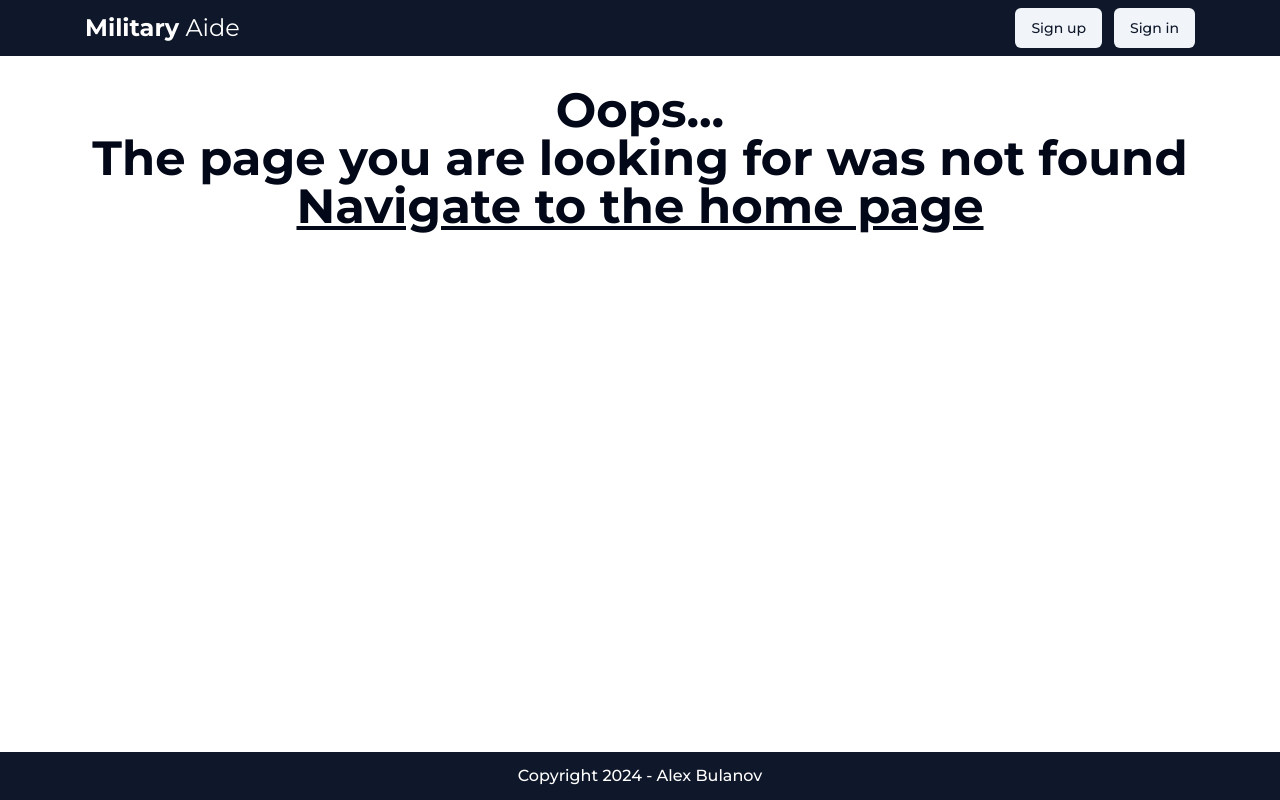
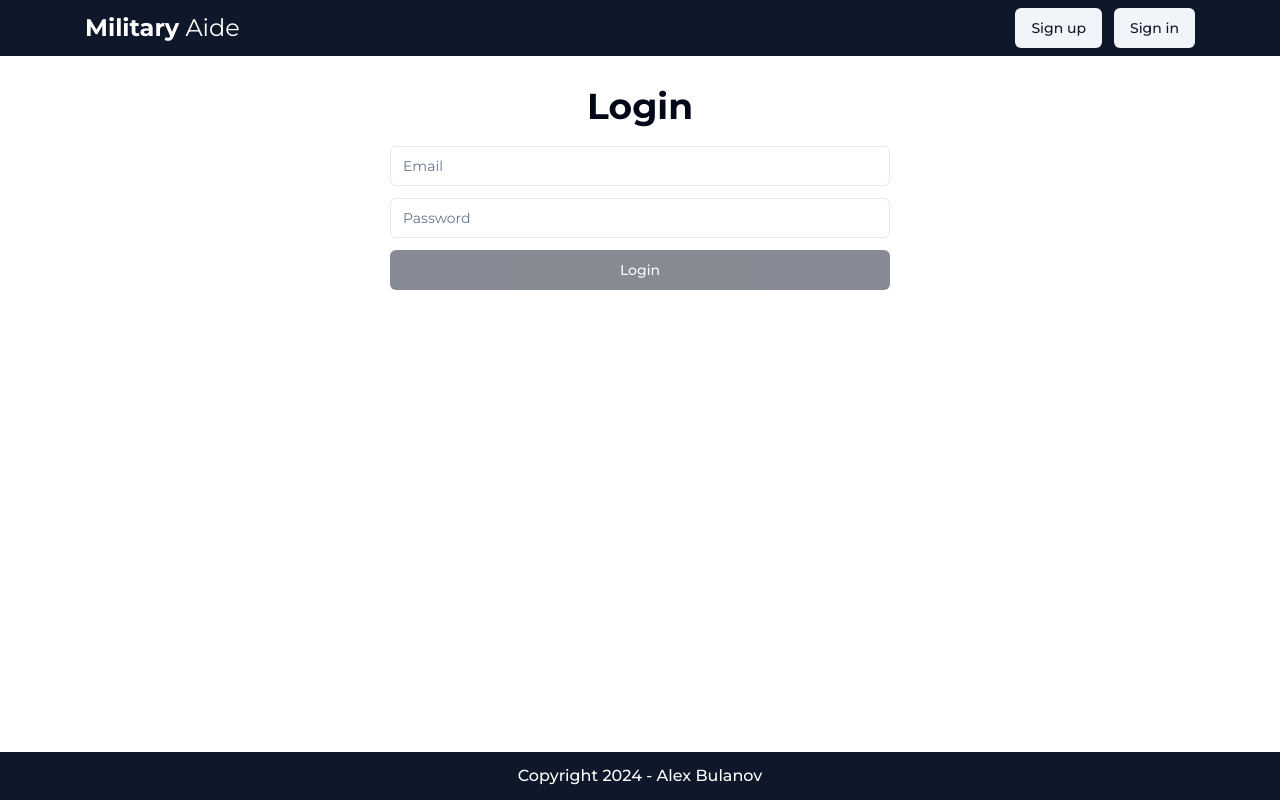
Before and after one commit to AlexBulanov1/military-aide, a React (Vite) app: page /login in a window 1280 px wide. Before the commit this address had no page. Built offline with nearby package versions, Linux system fonts and the light colour scheme.

Commit message:
Implement login user

```diff
--- a/server/db.json
+++ b/server/db.json
@@ -1,11 +1,5 @@
 {
 	"users": [
-    {
-      "id": "abcd",
-      "username": "admin",
-      "password": "admin",
-      "role": "admin"
-    },
 		{
 			"id": "e423",
 			"email": "admin@military.com",
--- a/src/Router.tsx
+++ b/src/Router.tsx
@@ -1,5 +1,6 @@
 import { BrowserRouter, Route, Routes } from 'react-router-dom';
 import Layout from './layout/Layout';
+import Login from './pages/Login';
 import NotFound from './pages/NotFound';
 import Register from './pages/Register';
 
@@ -9,6 +10,7 @@ const Router = () => {
 			<Routes>
 				<Route path='/' element={<Layout />}>
 					<Route path='register' element={<Register />} />
+					<Route path='login' element={<Login />} />
 					<Route element={<NotFound />} path='*' />
 				</Route>
 			</Routes>
--- /dev/null
+++ b/src/components/LoginForm.tsx
@@ -0,0 +1,97 @@
+import { useUserStore } from '@/store/user';
+import { User } from '@/types/user';
+import { yupResolver } from '@hookform/resolvers/yup';
+import { useEffect } from 'react';
+import { SubmitHandler, useForm } from 'react-hook-form';
+import { useNavigate } from 'react-router-dom';
+import * as Yup from 'yup';
+import { useShallow } from 'zustand/react/shallow';
+import FormError from './FormError';
+import Loader from './Loader';
+import { Button } from './ui/button';
+import { Input } from './ui/input';
+
+const loginValidationSchema = Yup.object().shape({
+	email: Yup.string().required('Email is required').email('Not valid email'),
+	password: Yup.string().required('Password is required'),
+});
+
+type LoginUser = Omit<User, 'role'>;
+
+const LoginForm = () => {
+	const navigate = useNavigate();
+
+	const { error, user, isLoading, login } = useUserStore(
+		useShallow(state => ({
+			error: state.error,
+			register: state.register,
+			user: state.user,
+			isLoading: state.isLoading,
+			login: state.login,
+		})),
+	);
+
+	useEffect(() => {
+		if (user) {
+			reset();
+			navigate('/');
+		}
+	}, [user]);
+
+	const {
+		register,
+		handleSubmit,
+		reset,
+		formState: { errors, isValid },
+	} = useForm<LoginUser>({
+		mode: 'onChange',
+		resolver: yupResolver(loginValidationSchema),
+	});
+
+	if (isLoading) {
+		return (
+			<div className='flex justify-center'>
+				<Loader />
+			</div>
+		);
+	}
+
+	const onSubmit: SubmitHandler<LoginUser> = data => {
+		login({
+			email: data.email,
+			password: data.password,
+		});
+	};
+
+	return (
+		<>
+			{error && (
+				<p className=' py-3 text-xl max-w-[500px] m-auto'>
+					Error: <strong>{error}</strong>
+				</p>
+			)}
+			<form
+				className='max-w-[500px] m-auto flex flex-col gap-3'
+				onSubmit={handleSubmit(onSubmit)}
+				method='post'>
+				<div className='flex flex-col gap-1'>
+					<Input placeholder='Email' type='email' {...register('email')} />
+					<FormError message={errors.email?.message} />
+				</div>
+				<div className='flex flex-col gap-1'>
+					<Input
+						placeholder='Password'
+						type='password'
+						{...register('password')}
+					/>
+					<FormError message={errors.password?.message} />
+				</div>
+				<Button className='w-full' disabled={!isValid} type='submit'>
+					Login
+				</Button>
+			</form>
+		</>
+	);
+};
+
+export default LoginForm;
--- a/src/index.css
+++ b/src/index.css
@@ -94,3 +94,9 @@ main {
 	padding: 30px 0;
 	flex: 1 1 auto;
 }
+input:-webkit-autofill,
+input:-webkit-autofill:hover,
+input:-webkit-autofill:focus,
+input:-webkit-autofill:active {
+	transition: background-color 5000s ease-in-out 0s;
+}
--- /dev/null
+++ b/src/pages/Login.tsx
@@ -0,0 +1,12 @@
+import LoginForm from '@/components/LoginForm';
+
+const Login = () => {
+	return (
+		<div>
+			<h1 className='text-center text-4xl mb-5 font-bold'>Login</h1>
+			<LoginForm />
+		</div>
+	);
+};
+
+export default Login;
--- a/src/store/user.ts
+++ b/src/store/user.ts
@@ -13,7 +13,7 @@ type UserStore = {
 	logout: () => void;
 	setIsCheckingAuthFinished: (isFinished: boolean) => void;
 	register: (user: User) => void;
-	login: (user: User) => void;
+	login: (user: Omit<User, 'role'>) => void;
 };
 
 export const useUserStore = create<UserStore>(set => ({
@@ -71,7 +71,7 @@ export const useUserStore = create<UserStore>(set => ({
 			set({ isLoading: false });
 		}
 	},
-	login: async (user: User) => {
+	login: async (user: Omit<User, 'role'>) => {
 		set({ isLoading: true });
 		try {
 			const candidate = await userService.getByEmailAndPassword(
```
Lines whose indentation alone changed are shown as unchanged.
